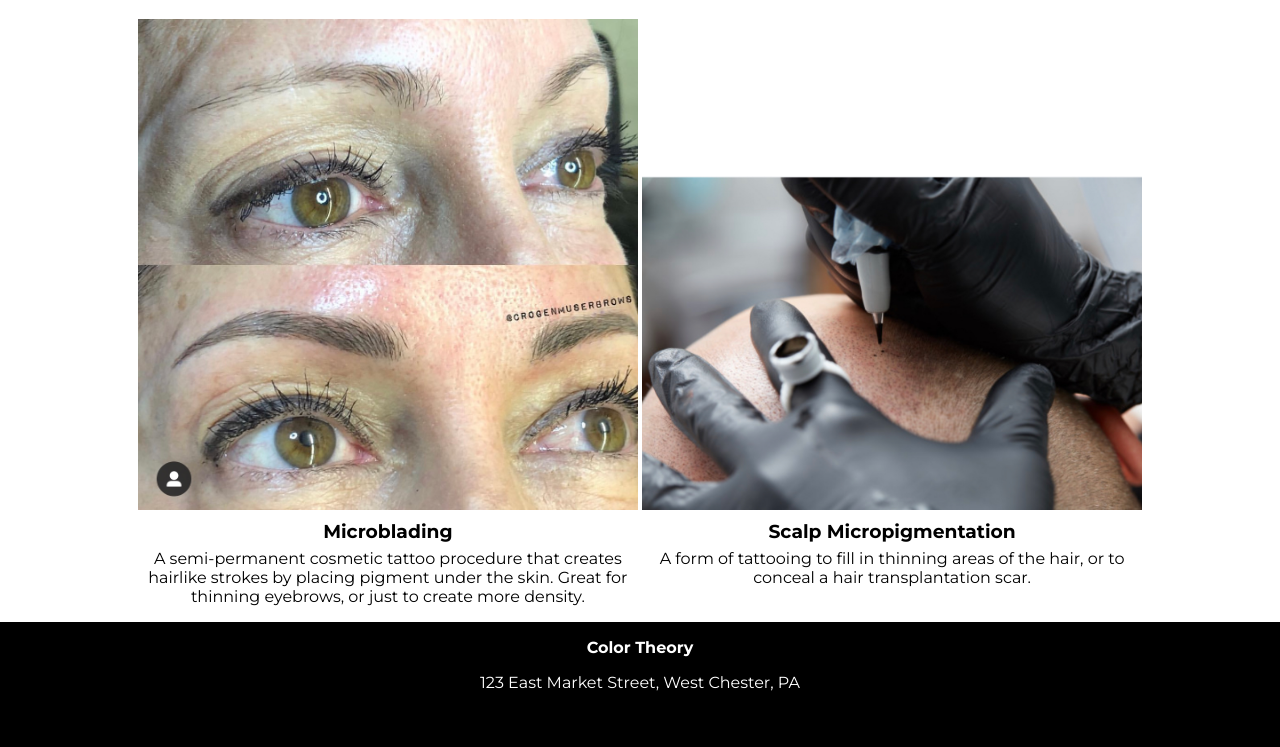
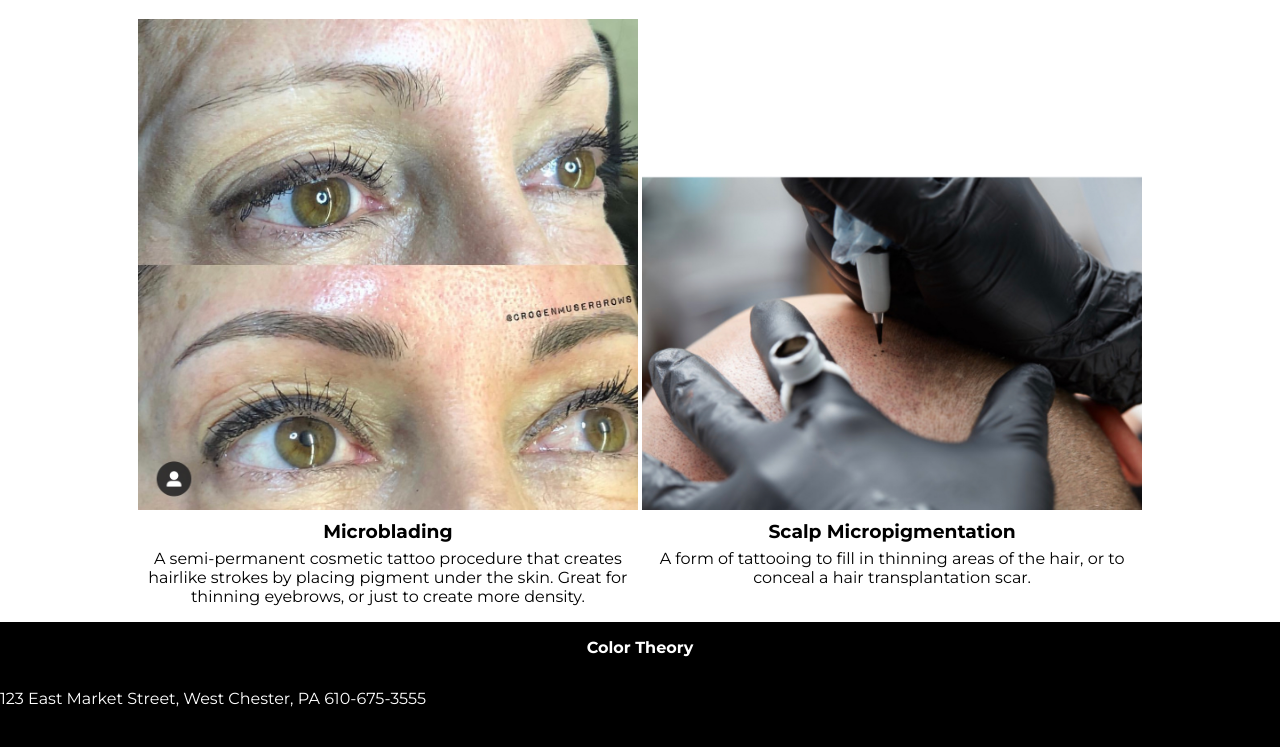
Before and after one commit to crogenmuser/Website, a Jekyll site: the page built from index.html, in a window 1280 px wide. Shown: the part 500-1247 px from the top of the page. Built offline with Jekyll 4.4.1, drawn with Linux system fonts in a browser that asks for light colours; nearby versions of some CDN libraries.

Commit message:
added phone number

```diff
--- a/_layouts/default.html
+++ b/_layouts/default.html
@@ -74,6 +74,7 @@
             <div id="bottom">
                 <p><strong>Color Theory</strong></p>
                 <a  href="https://goo.gl/maps/6yhoYxvkTnfNJRqz6"><p>123 East Market Street, West&nbsp;Chester,&nbsp;PA</p></a>
+                <a href="tel:610-675-3555">610-675-3555</a>
             </div>
         </div>
     </body>
--- a/_layouts/home.html
+++ b/_layouts/home.html
@@ -74,6 +74,7 @@
             <div id="bottom">
                 <p><strong>Color Theory</strong></p>
                 <a  href="https://goo.gl/maps/6yhoYxvkTnfNJRqz6"><p>123 East Market Street, West&nbsp;Chester,&nbsp;PA</p></a>
+                <a href="tel:610-675-3555">610-675-3555</a>
             </div>
         </div>
     </body>
--- a/_layouts/sidebar.html
+++ b/_layouts/sidebar.html
@@ -81,6 +81,7 @@
             <div id="bottom">
                 <p><strong>Color Theory</strong></p>
                 <a  href="https://goo.gl/maps/6yhoYxvkTnfNJRqz6"><p>123 East Market Street, West&nbsp;Chester,&nbsp;PA</p></a>
+                <a href="tel:610-675-3555">610-675-3555</a>
             </div>
         </div>
         </body>
--- a/css/main.css
+++ b/css/main.css
@@ -217,6 +217,7 @@ img {
     text-decoration: none;
     text-align: center;
     color: white;
+    display: inline-block;
 }
 
 #top{
```
